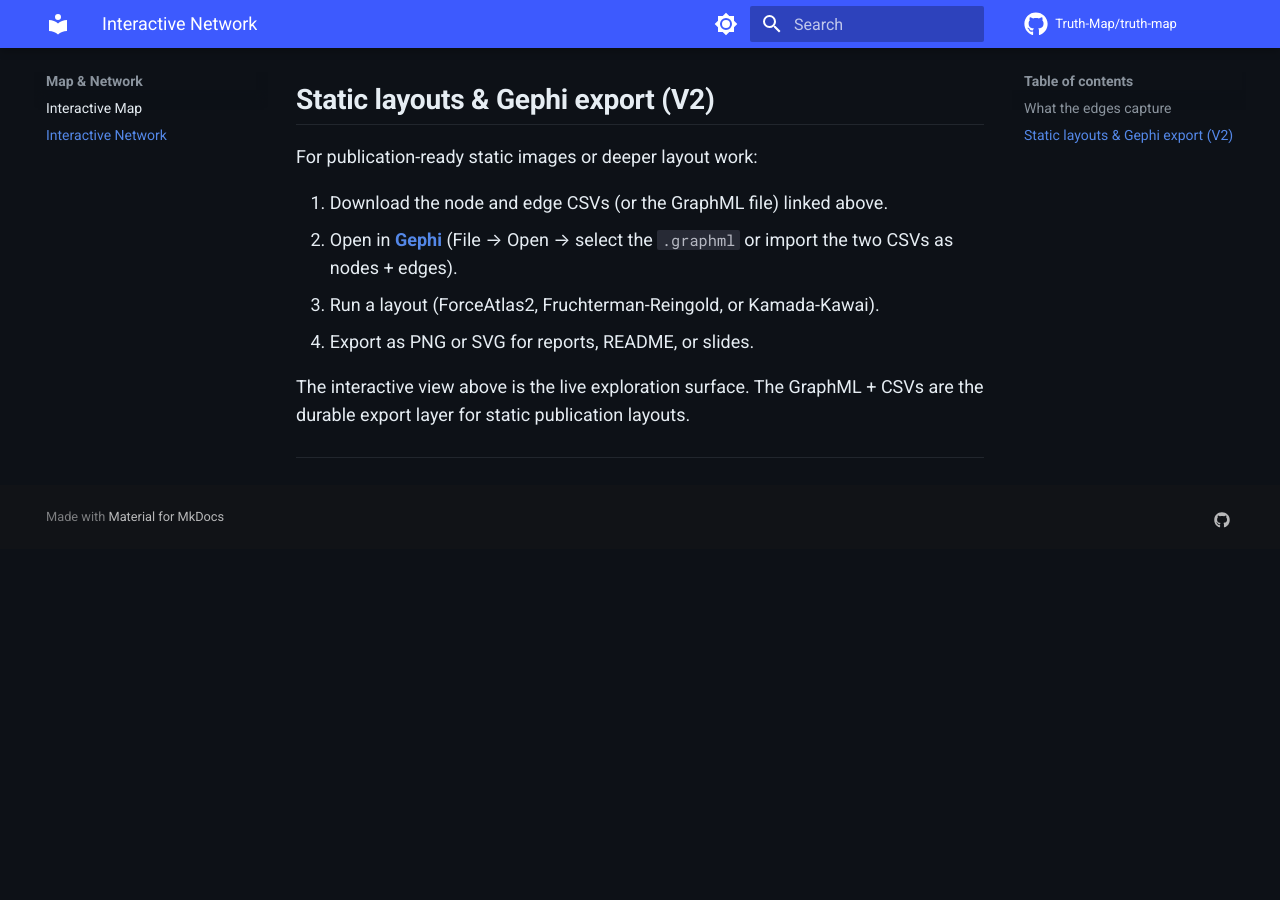
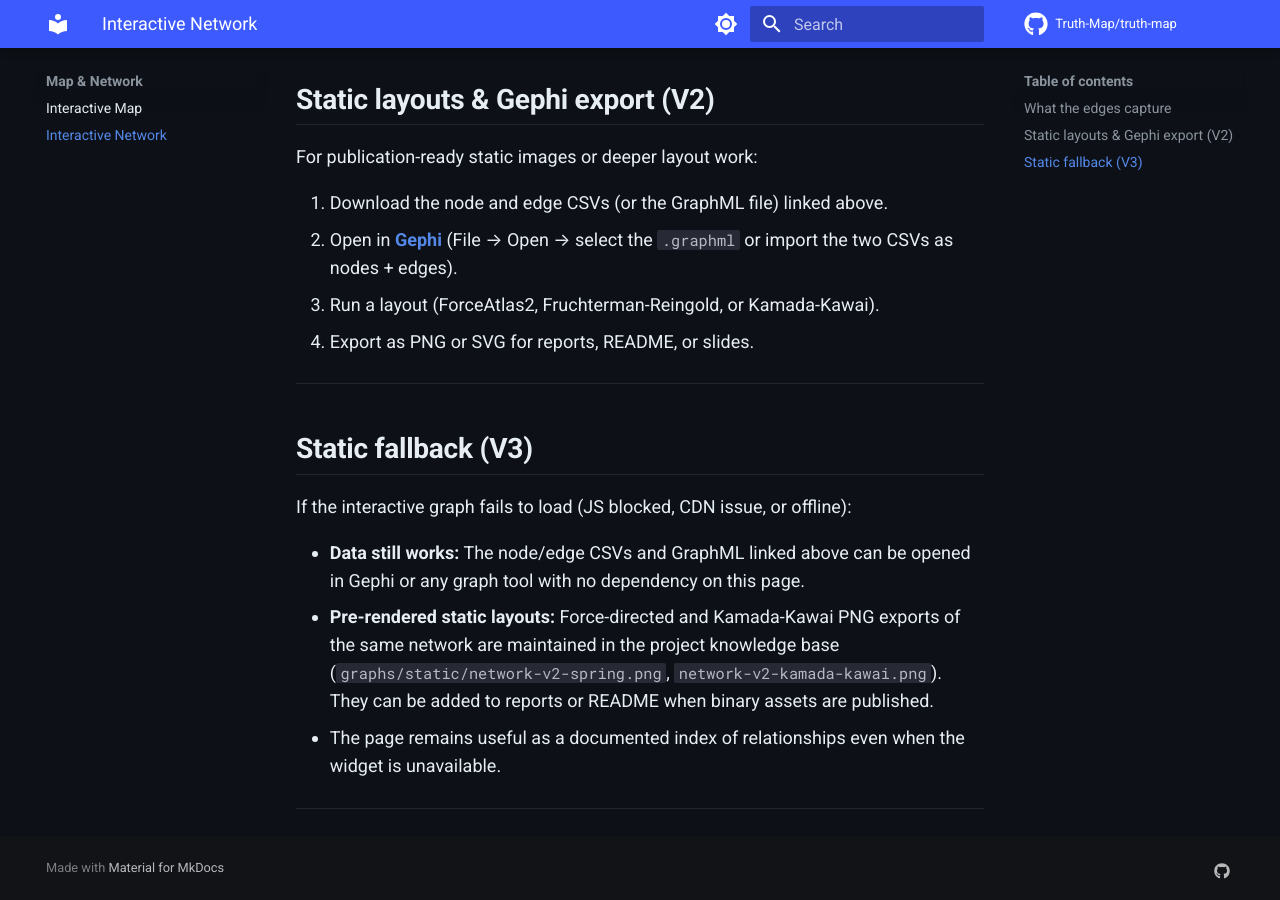
Before and after one commit to BnBCleaners/truth-map, an MkDocs documentation site: the page built from docs/network.md, in a window 1280 px wide and 900 px high, scrolled down 1443 px. Built offline with MkDocs 1.6.1 and Material for MkDocs 9.7.7, drawn with Linux system fonts in a browser that asks for light colours; comment, search, counter and statistics services are not loaded; before the commit the page ends 1992 px from its top, so only the background shows below that.

Commit message:
V3 residual: add static fallback / graceful-degrade sections to map and network pages

```diff
--- a/docs/network.md
+++ b/docs/network.md
@@ -7,6 +7,10 @@ Interactive relationship graph for the early-origins scientist / funding / docum
     Loading network graph…
   </div>
 </div>
+
+<noscript>
+  <p><strong>JavaScript is disabled.</strong> The interactive graph requires JS. Download the CSVs or GraphML below and open them in Gephi, Cosmograph, or any graph tool.</p>
+</noscript>
 
 <p style="font-size: 0.85rem; color: var(--md-default-fg-color--light); margin-top: -0.5rem;">Drag nodes · Scroll to zoom · Click a node or edge for details.</p>
 
@@ -35,7 +39,15 @@ For publication-ready static images or deeper layout work:
 3. Run a layout (ForceAtlas2, Fruchterman-Reingold, or Kamada-Kawai).
 4. Export as PNG or SVG for reports, README, or slides.
 
-The interactive view above is the live exploration surface. The GraphML + CSVs are the durable export layer for static publication layouts.
+---
+
+## Static fallback (V3)
+
+If the interactive graph fails to load (JS blocked, CDN issue, or offline):
+
+- **Data still works:** The node/edge CSVs and GraphML linked above can be opened in Gephi or any graph tool with no dependency on this page.
+- **Pre-rendered static layouts:** Force-directed and Kamada-Kawai PNG exports of the same network are maintained in the project knowledge base (`graphs/static/network-v2-spring.png`, `network-v2-kamada-kawai.png`). They can be added to reports or README when binary assets are published.
+- The page remains useful as a documented index of relationships even when the widget is unavailable.
 
 ---
 
```
Also changed, not shown: docs/map.md (+15 -1 lines).
